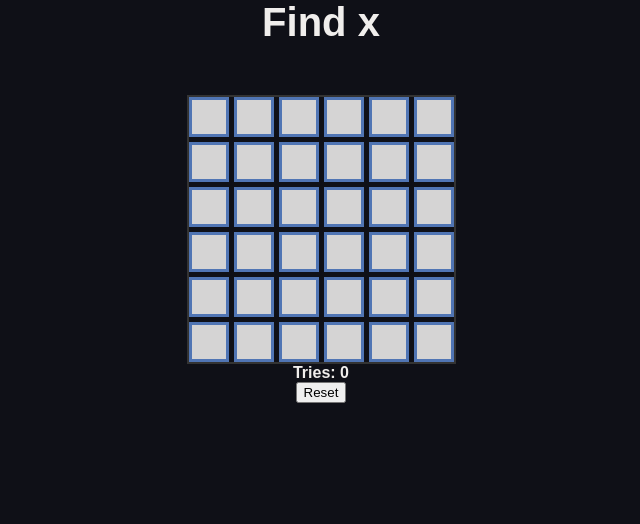
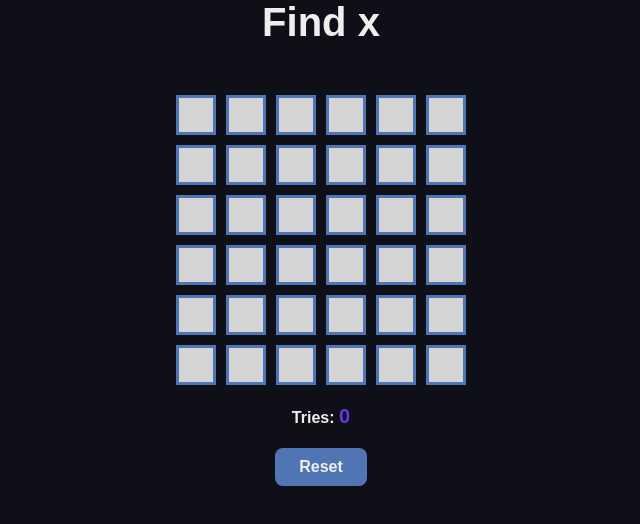
Before and after one commit to IsmailovNur/react-findItem, a React (Vite) app: page / in a window 1280 px wide. Shown: the top 524 px of the page, without its empty margins (319-959 px from the left). Built offline with nearby package versions, Linux system fonts and the light colour scheme.

Commit message:
add some styles, implemented finish game functionality refactor code

```diff
--- a/src/App.css
+++ b/src/App.css
@@ -9,3 +9,8 @@
   justify-content: center;
   align-items: center;
 }
+.win-title{
+  margin-bottom: 20px;
+  color: #5075B4;
+  text-shadow: 2px 2px 5px #5075B4;
+}
--- a/src/App.tsx
+++ b/src/App.tsx
@@ -8,21 +8,28 @@ import ResetButton from "./components/Button/ResetButton.tsx";
 const App = () => {
   const [items, setItems] = useState(createItems());
   const [tries, setTries] = useState(0);
+  const [isGameFinished, setIsGameFinished] = useState(false);
 
   const handleCellClick = (index: number) => {
+    if (isGameFinished || items[index].clicked) return;
     if (items[index].clicked) return;
 
     const newItems = items.map((item, i) =>
-      i === index ? { ...item, clicked: true } : item
+      i === index ? {...item, clicked: true} : item
     );
 
     setItems(newItems);
     setTries(prev => prev + 1);
+
+    if (newItems[index].hasItem) {
+      setIsGameFinished(true);
+    }
   };
 
   const resetGame = () => {
     setItems(createItems());
     setTries(0);
+    setIsGameFinished(false);
   };
 
   return (
@@ -30,7 +37,12 @@ const App = () => {
       <div className="container">
         <h1 className='main-title'>Find x</h1>
         <div className="content">
-          <GameBoard items={items} onCellClick={handleCellClick} />
+          {isGameFinished && <h2 className='win-title'>X Find!!!</h2>}
+          <GameBoard
+            items={items}
+            onCellClick={handleCellClick}
+            disabled={isGameFinished}
+          />
           <Scoreboard tries={tries} />
           <ResetButton onReset={resetGame} />
         </div>
--- a/src/components/Button/ResetButton.tsx
+++ b/src/components/Button/ResetButton.tsx
@@ -1,4 +1,5 @@
 import type { FC } from "react";
+import "./Button.css";
 
 interface ResetButtonProps {
   onReset: () => void;
--- a/src/components/Cell/Cell.css
+++ b/src/components/Cell/Cell.css
@@ -1,11 +1,19 @@
-.cell{
+.cell {
   display: flex;
   justify-content: center;
   align-items: center;
   background-color: #d5d4d4;
   border: 3px solid #5075B4;
-  color: red;
+  color: #0F1017;
+  cursor: pointer;
+  transition: all 0.1s ease;
 }
-.opened{
+
+.cell:hover {
+  box-shadow: 0 0 10px rgb(103, 55, 231);
+}
+
+.opened {
+  cursor: default;
   background-color: #6737E7;
 }
--- a/src/components/GameBoard/GameBoard.css
+++ b/src/components/GameBoard/GameBoard.css
@@ -2,6 +2,8 @@
   display: grid;
   grid-template-columns: repeat(6, 40px);
   grid-template-rows: repeat(6, 40px);
-  gap: 5px;
-  border: 2px solid #333;
+  gap: 10px;
 }
+.board-disabled {
+  opacity: 0.7;
+}
--- a/src/components/GameBoard/GameBoard.tsx
+++ b/src/components/GameBoard/GameBoard.tsx
@@ -6,11 +6,14 @@ import "./GameBoard.css";
 interface GameBoardProps {
   items: GameCell[];
   onCellClick: (index: number) => void;
+  disabled: boolean;
 }
 
-const GameBoard: FC<GameBoardProps> = ({items, onCellClick}) => {
+const GameBoard: FC<GameBoardProps> = ({items, onCellClick, disabled}) => {
+
+  const boardClasses = `board ${disabled ? 'board-disabled' : ''}`;
   return (
-    <div className='board'>
+    <div className={boardClasses}>
       {items.map((item, index) => (
         <Cell
           key={index}
--- a/src/components/ScoreBoard/ScoreBoard.css
+++ b/src/components/ScoreBoard/ScoreBoard.css
@@ -2,4 +2,9 @@
   display: flex;
   justify-content: center;
   align-items: center;
+  margin: 20px 0;
 }
+.score{
+  font-size: 20px;
+  color: #6737E7;
+}
--- a/src/components/ScoreBoard/ScoreBoard.tsx
+++ b/src/components/ScoreBoard/ScoreBoard.tsx
@@ -1,4 +1,5 @@
 import type { FC } from "react";
+import "./ScoreBoard.css"
 
 interface ScoreboardProps {
   tries: number;
@@ -6,7 +7,7 @@ interface ScoreboardProps {
 
 const Scoreboard: FC<ScoreboardProps> = ({tries}) => (
   <div className='scoreboard'>
-    <strong>Tries: {tries}</strong>
+    <strong>Tries: <span className='score'>{tries}</span></strong>
   </div>
 );
 
```
Also changed, not shown: 1 other file (tests, documents, lock files or other folders).
